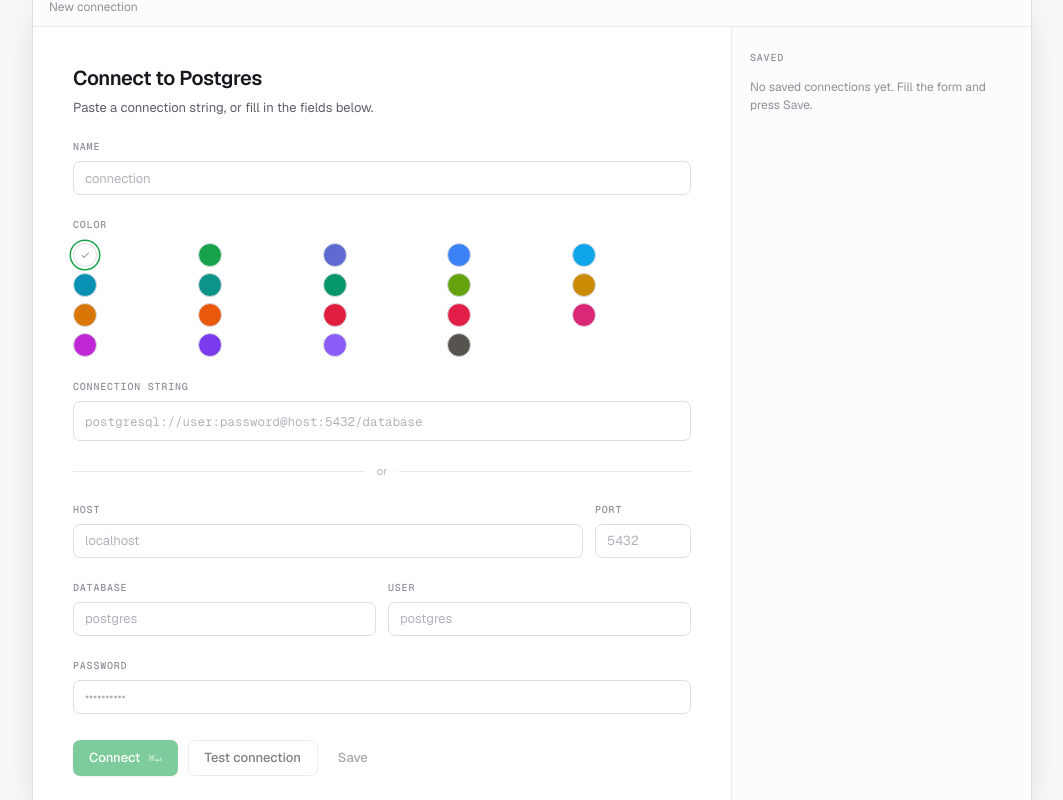
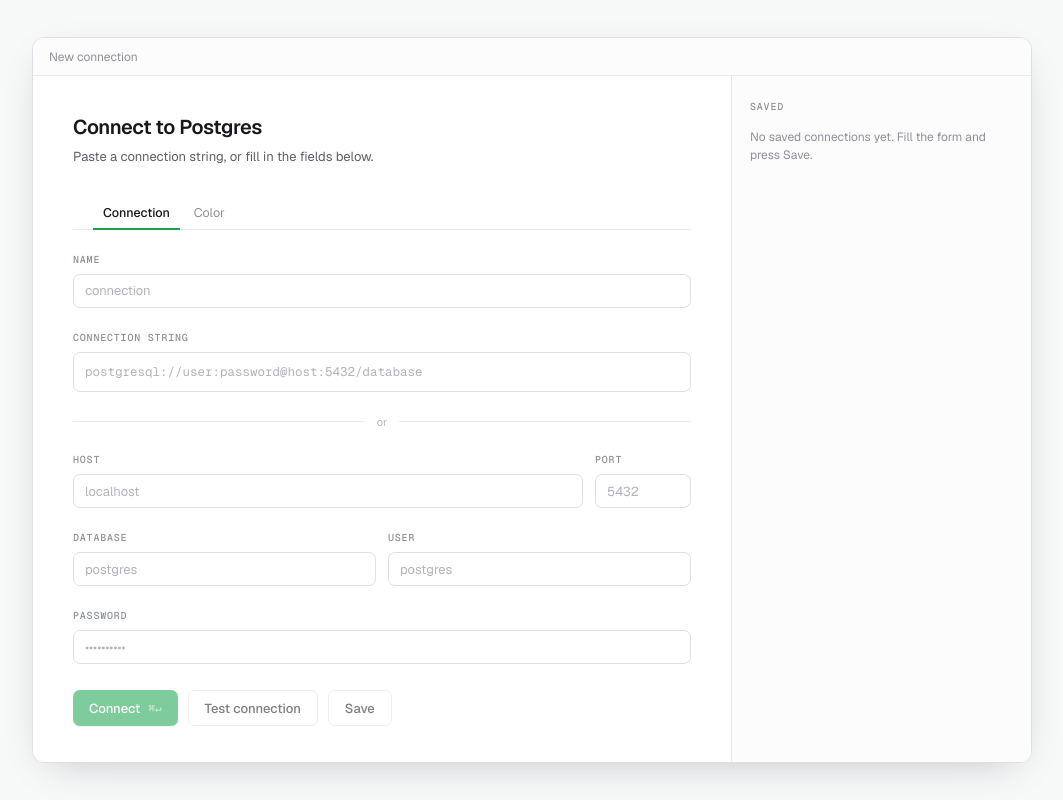
Before and after one commit to ay-chang/cubbyDB, a React (Vite) app: page / in a window 1280 px wide. Shown: the whole page, without its empty margins (108-1171 px from the left). Built offline with nearby package versions, Linux system fonts and the light colour scheme.

Commit message:
changes to managing connection

```diff
--- a/src/components/connection/ConnectionScreen.tsx
+++ b/src/components/connection/ConnectionScreen.tsx
@@ -163,6 +163,7 @@
   const [colorStyle, setColorStyle] = useState<ConnectionColorStyle>(
     editSlot?.colorStyle ?? DEFAULT_CONNECTION_COLOR_STYLE,
   );
+  const [formTab, setFormTab] = useState<"connection" | "color">("connection");
   const [test, setTest] = useState<TestState>({ kind: "idle" });
   const [connectError, setConnectError] = useState<string | null>(null);
   const [connecting, setConnecting] = useState(false);
@@ -381,54 +382,38 @@
               <p>Paste a connection string, or fill in the fields below.</p>
             </div>
 
+            <div className="settings-subtabs conn-form-tabs">
+              <button
+                type="button"
+                className={"settings-subtab" + (formTab === "connection" ? " settings-subtab--active" : "")}
+                onClick={() => setFormTab("connection")}
+              >
+                Connection
+              </button>
+              <button
+                type="button"
+                className={"settings-subtab" + (formTab === "color" ? " settings-subtab--active" : "")}
+                onClick={() => setFormTab("color")}
+              >
+                Color
+              </button>
+            </div>
+
+            {/* Both panels stay mounted, overlaid in the same grid cell (one
+                just `visibility: hidden`) so the taller one — always
+                Connection — sets the height regardless of which is showing.
+                Otherwise switching to the shorter Color tab visibly shrank
+                the whole dialog. */}
+            <div className="conn-form-tabpanel">
+              <div
+                className={"conn-form-tabpage" + (formTab === "connection" ? "" : " conn-form-tabpage--hidden")}
+              >
                 <Field
                   label="Name"
                   value={form.name}
                   onChange={(v) => update("name", v)}
                   placeholder={derivedName}
                 />
-
-            <div className="conn-field">
-              <span className="caption">Color</span>
-              <div className="color-menu__grid">
-                <button
-                  type="button"
-                  className={
-                    "color-menu__swatch color-menu__swatch--none" +
-                    (!color ? " color-menu__swatch--active" : "")
-                  }
-                  onClick={() => setColor(null)}
-                  title="No color"
-                  aria-label="No color"
-                >
-                  {!color && "✓"}
-                </button>
-                {ACCENT_COLOR_OPTIONS.map((c) => (
-                  <button
-                    type="button"
-                    key={c}
-                    className={
-                      "color-menu__swatch" + (color === c ? " color-menu__swatch--active" : "")
-                    }
-                    style={{ background: ACCENT_COLOR_SWATCH[c] }}
-                    onClick={() => setColor(c)}
-                    title={ACCENT_COLOR_LABELS[c]}
-                    aria-label={ACCENT_COLOR_LABELS[c]}
-                  >
-                    {color === c && "✓"}
-                  </button>
-                ))}
-              </div>
-              {color && (
-                <div className="conn-color-style">
-                  <span>Highlight whole table</span>
-                  <Toggle
-                    on={colorStyle === "fill"}
-                    onToggle={() => setColorStyle(colorStyle === "fill" ? "border" : "fill")}
-                  />
-                </div>
-              )}
-            </div>
 
                 <label className="conn-field">
                   <span className="caption">Connection string</span>
@@ -486,8 +471,58 @@
                   onChange={(v) => update("password", v)}
                   placeholder="••••••••••"
                 />
+              </div>
+
+              <div
+                className={"conn-form-tabpage" + (formTab === "color" ? "" : " conn-form-tabpage--hidden")}
+              >
+                <div className="conn-field">
+                  <span className="caption">Color</span>
+                  <div className="color-menu__grid">
+                    <button
+                      type="button"
+                      className={
+                        "color-menu__swatch color-menu__swatch--none" +
+                        (!color ? " color-menu__swatch--active" : "")
+                      }
+                      onClick={() => setColor(null)}
+                      title="No color"
+                      aria-label="No color"
+                    >
+                      {!color && "✓"}
+                    </button>
+                    {ACCENT_COLOR_OPTIONS.map((c) => (
+                      <button
+                        type="button"
+                        key={c}
+                        className={
+                          "color-menu__swatch" + (color === c ? " color-menu__swatch--active" : "")
+                        }
+                        style={{ background: ACCENT_COLOR_SWATCH[c] }}
+                        onClick={() => setColor(c)}
+                        title={ACCENT_COLOR_LABELS[c]}
+                        aria-label={ACCENT_COLOR_LABELS[c]}
+                      >
+                        {color === c && "✓"}
+                      </button>
+                    ))}
+                  </div>
+                  {color && (
+                    <div className="conn-color-style">
+                      <span>Highlight whole table</span>
+                      <Toggle
+                        on={colorStyle === "fill"}
+                        onToggle={() => setColorStyle(colorStyle === "fill" ? "border" : "fill")}
+                      />
+                    </div>
+                  )}
+                </div>
+              </div>
+            </div>
 
             <div className="conn-actions">
+              {formTab === "connection" && (
+                <>
                   <button
                     className="btn btn--primary"
                     onClick={editSessionId ? handleReconnect : handleConnect}
@@ -519,10 +554,12 @@
                   >
                     Test connection
                   </button>
+                </>
+              )}
               {selected ? (
                 <>
                   <button
-                    className="btn btn--ghost"
+                    className="btn btn--outline"
                     onClick={() => handleSave("update")}
                     disabled={!hasInput || !dirty}
                     title={`Overwrite "${selected.name}" with these values`}
@@ -531,7 +568,7 @@
                   </button>
                   {dirty && (
                     <button
-                      className="btn btn--ghost"
+                      className="btn btn--outline"
                       onClick={() => handleSave("new")}
                       disabled={!hasInput}
                       title="Save these values as a new connection, leaving the original unchanged"
@@ -542,7 +579,7 @@
                 </>
               ) : (
                 <button
-                  className="btn btn--ghost"
+                  className="btn btn--outline"
                   onClick={() => handleSave("new")}
                   disabled={!hasInput}
                   title="Save this connection"
--- a/src/components/connection/connection.css
+++ b/src/components/connection/connection.css
@@ -36,6 +36,30 @@
   display: flex;
   flex-direction: column;
   gap: 7px;
+}
+/* `.settings-subtabs` is tuned for the Settings dialog's own unpadded
+   panel — `.conn-form` already carries its own padding, so this zeroes the
+   subtab strip's own to avoid doubling up. */
+.conn-form-tabs {
+  padding: 0;
+}
+/* Both tab panels stay mounted, stacked in the same implicit grid cell (one
+   just `visibility: hidden`) so grid track sizing — which counts hidden-but-
+   laid-out items, unlike `display: none` — always sizes this to the taller
+   one (Connection). Otherwise the dialog visibly resized switching to the
+   shorter Color tab. */
+.conn-form-tabpanel {
+  display: grid;
+}
+.conn-form-tabpage {
+  grid-area: 1 / 1;
+  display: flex;
+  flex-direction: column;
+  gap: 22px;
+}
+.conn-form-tabpage--hidden {
+  visibility: hidden;
+  pointer-events: none;
 }
 .conn-color-style {
   margin-top: 6px;
--- a/src/components/workspace/workspace.css
+++ b/src/components/workspace/workspace.css
@@ -56,6 +56,16 @@
   padding: 3px 9px;
   border-radius: var(--radius-sm);
   background: var(--pill-bg);
+  /* Right-clicking (for `ConnectionPillMenu`) otherwise left behind a native
+     text-selection highlight across the pill's label — the mousedown that
+     precedes `contextmenu` still runs its default text-selection behavior
+     even though `contextmenu`'s own `preventDefault()` stops the OS/browser
+     menu itself. `-webkit-user-select` alongside the unprefixed property:
+     the Tauri app's actual renderer on macOS is WKWebView, which needs the
+     prefix for this to reliably suppress the native selection box (same
+     idiom as `.grid__row`'s own comment on this). */
+  user-select: none;
+  -webkit-user-select: none;
 }
 .conn-pill__dot {
   width: 6px;
@@ -696,6 +706,12 @@
   --surface: var(--conn-color-tint);
   --surface-raised: var(--conn-color-tint);
   --surface-header: var(--conn-color-tint);
+  /* `--table-zebra` defaults to `var(--surface-raised)` (see tokens.css),
+     which in principle re-resolves against the override above — but in
+     practice left every other stripe visibly banded against the (still
+     un-tinted-looking) base rows. Pinning it directly here is what actually
+     makes the fill read as one flat color instead of alternating stripes. */
+  --table-zebra: var(--conn-color-tint);
 }
 .results__header {
   height: var(--h-results-header);
@@ -2518,9 +2534,29 @@
 }
 /* Connection color tag, carried into the quick-jump list as a full-row tint
    (always, regardless of that connection's own border/fill preference for
-   the results pane — a thin border reads poorly in a dense list). */
+   the results pane — a thin border reads poorly in a dense list). Every
+   `.cmdk-item` is independently rounded and inset from `.cmdk-list`'s own
+   6px padding, which is invisible on an untagged (backgroundless) row but
+   turns into a visible gap around and between tinted ones — bleeding into
+   that padding and squaring the corners is what makes the color read as
+   filling the whole row instead of a chip floating inside it. */
 .cmdk-item--conn-fill {
   background: var(--conn-color-tint);
+  margin: 0 -6px;
+  padding-left: 16px;
+  padding-right: 16px;
+  border-radius: 0;
+}
+/* Same bleed, vertically — `.cmdk-list`'s own top/bottom padding leaves a
+   sliver above the first row and below the last, exactly like the left/right
+   padding did before the horizontal bleed above. */
+.cmdk-item--conn-fill:first-child {
+  margin-top: -6px;
+  padding-top: 14px;
+}
+.cmdk-item--conn-fill:last-child {
+  margin-bottom: -6px;
+  padding-bottom: 14px;
 }
 /* The keyboard-selected row's solid accent background always wins over a
    fill tag, regardless of source order (two classes beats one on
```
Lines whose indentation alone changed are shown as unchanged.
